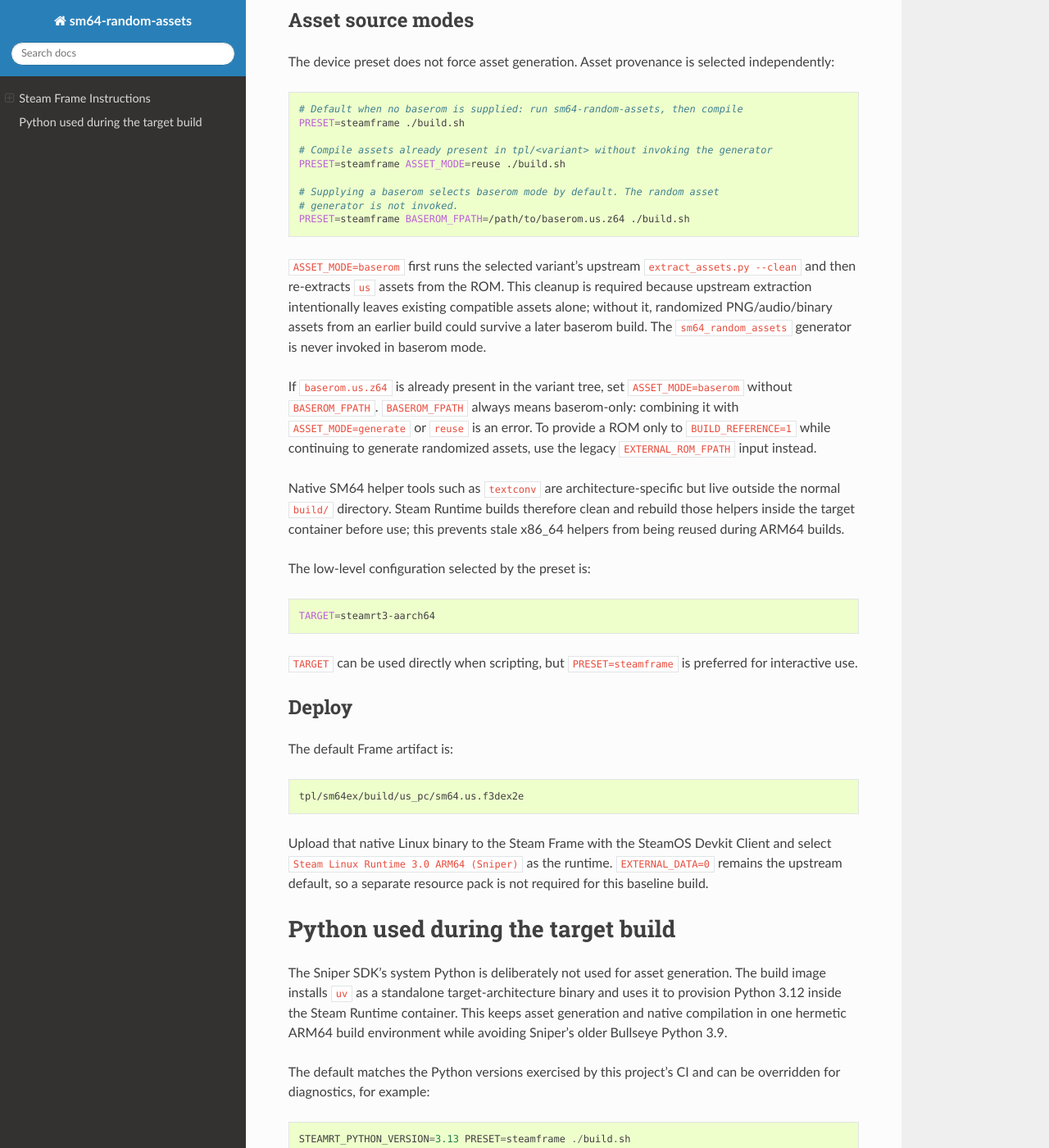
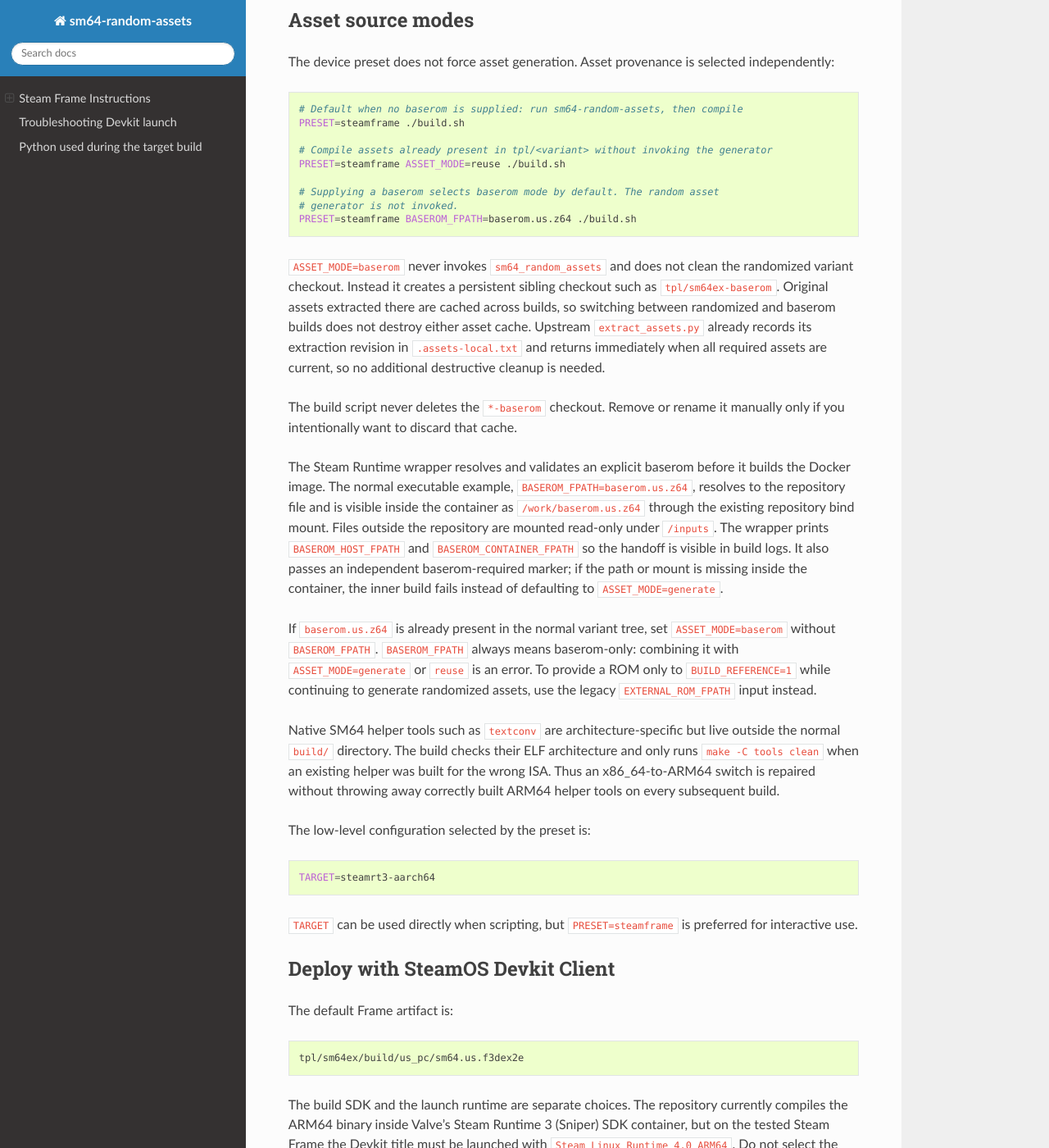
Before and after one commit to Erotemic/sm64-random-assets, a Sphinx documentation site: the page built from docs/source/manual/install_docs/install_on_steamframe.rst, in a window 1280 px wide and 1400 px high, scrolled down 1253 px. Shown: the whole window at 82% size. Built offline with Sphinx 7.4.7 and the Read the Docs theme 3.1.0, drawn with Linux system fonts in a browser that asks for light colours; pages that are not in the unit, such as notebooks, are missing from menus; some of the changed text lies outside the part shown.

Commit message:
Document Steam Frame Devkit deployment
Co-authored-by: GPT-5.6 Sol <noreply@openai.com>

```diff
--- a/docs/source/manual/install_docs/install_on_steamframe.rst
+++ b/docs/source/manual/install_docs/install_on_steamframe.rst
@@ -73,25 +73,41 @@ independently:
 
     # Supplying a baserom selects baserom mode by default. The random asset
     # generator is not invoked.
-    PRESET=steamframe BASEROM_FPATH=/path/to/baserom.us.z64 ./build.sh
+    PRESET=steamframe BASEROM_FPATH=baserom.us.z64 ./build.sh
 
-``ASSET_MODE=baserom`` first runs the selected variant's upstream
-``extract_assets.py --clean`` and then re-extracts ``us`` assets from the ROM.
-This cleanup is required because upstream extraction intentionally leaves
-existing compatible assets alone; without it, randomized PNG/audio/binary
-assets from an earlier build could survive a later baserom build. The
-``sm64_random_assets`` generator is never invoked in baserom mode.
+``ASSET_MODE=baserom`` never invokes ``sm64_random_assets`` and does not clean
+the randomized variant checkout. Instead it creates a persistent sibling
+checkout such as ``tpl/sm64ex-baserom``. Original assets extracted there are
+cached across builds, so switching between randomized and baserom builds does
+not destroy either asset cache. Upstream ``extract_assets.py`` already records
+its extraction revision in ``.assets-local.txt`` and returns immediately when
+all required assets are current, so no additional destructive cleanup is
+needed.
 
-If ``baserom.us.z64`` is already present in the variant tree, set
+The build script never deletes the ``*-baserom`` checkout. Remove or rename it
+manually only if you intentionally want to discard that cache.
+
+The Steam Runtime wrapper resolves and validates an explicit baserom before it
+builds the Docker image. The normal executable example,
+``BASEROM_FPATH=baserom.us.z64``, resolves to the repository file and is visible
+inside the container as ``/work/baserom.us.z64`` through the existing repository
+bind mount. Files outside the repository are mounted read-only under ``/inputs``.
+The wrapper prints ``BASEROM_HOST_FPATH`` and ``BASEROM_CONTAINER_FPATH`` so the
+handoff is visible in build logs. It also passes an independent baserom-required
+marker; if the path or mount is missing inside the container, the inner build
+fails instead of defaulting to ``ASSET_MODE=generate``.
+
+If ``baserom.us.z64`` is already present in the normal variant tree, set
 ``ASSET_MODE=baserom`` without ``BASEROM_FPATH``. ``BASEROM_FPATH`` always means
 baserom-only: combining it with ``ASSET_MODE=generate`` or ``reuse`` is an error.
 To provide a ROM only to ``BUILD_REFERENCE=1`` while continuing to generate
 randomized assets, use the legacy ``EXTERNAL_ROM_FPATH`` input instead.
 
 Native SM64 helper tools such as ``textconv`` are architecture-specific but
-live outside the normal ``build/`` directory. Steam Runtime builds therefore
-clean and rebuild those helpers inside the target container before use; this
-prevents stale x86_64 helpers from being reused during ARM64 builds.
+live outside the normal ``build/`` directory. The build checks their ELF
+architecture and only runs ``make -C tools clean`` when an existing helper was
+built for the wrong ISA. Thus an x86_64-to-ARM64 switch is repaired without
+throwing away correctly built ARM64 helper tools on every subsequent build.
 
 The low-level configuration selected by the preset is:
 
@@ -102,8 +118,8 @@ The low-level configuration selected by the preset is:
 ``TARGET`` can be used directly when scripting, but ``PRESET=steamframe`` is
 preferred for interactive use.
 
-Deploy
-======
+Deploy with SteamOS Devkit Client
+=================================
 
 The default Frame artifact is:
 
@@ -111,10 +127,62 @@ The default Frame artifact is:
 
     tpl/sm64ex/build/us_pc/sm64.us.f3dex2e
 
-Upload that native Linux binary to the Steam Frame with the SteamOS Devkit
-Client and select ``Steam Linux Runtime 3.0 ARM64 (Sniper)`` as the runtime.
+The build SDK and the launch runtime are separate choices. The repository
+currently compiles the ARM64 binary inside Valve's Steam Runtime 3 (Sniper) SDK
+container, but on the tested Steam Frame the Devkit title must be launched with
+``Steam Linux Runtime 4.0 ARM64``. Do not select the Runtime 3.0 ARM64 launch
+runtime just because the build target is named ``steamrt3-aarch64``.
+
+A working Devkit deployment is:
+
+#. Enable Developer Mode on the Steam Frame and pair it with the SteamOS Devkit
+   Client on the development machine.
+#. Open ``Title Upload`` in the Devkit Client.
+#. Use the build output directory as the local folder:
+
+   .. code:: text
+
+       tpl/sm64ex/build/us_pc
+
+#. Use this start command:
+
+   .. code:: text
+
+       sm64.us.f3dex2e
+
+#. Select ``Steam Linux Runtime 4.0 ARM64`` as the runtime.
+#. Upload the title. It should appear in the Frame library as a Devkit /
+   non-Steam title and can then be launched from the normal Steam UI.
+
 ``EXTERNAL_DATA=0`` remains the upstream default, so a separate resource pack
-is not required for this baseline build.
+is not required for this baseline build. SDL2 sees Steam's virtual gamepad when
+the title is launched through Steam, including haptics / rumble support.
+
+Troubleshooting Devkit launch
+-----------------------------
+
+If pressing Play briefly changes the button to Resume and then immediately back
+to Play, first verify the selected runtime. With the wrong runtime the Steam
+logs can show:
+
+.. code:: text
+
+    Invalid or Unsupported elf file.
+    This is likely due to a misconfigured x86-64 RootFS
+    Current RootFS path set to ''
+    RootFS path doesn't exist. This is required on AArch64 hosts
+    Use FEXRootFSFetcher to download a RootFS
+
+For a binary that ``file`` identifies as ARM AArch64, this message means Steam
+tried to route the native ARM64 executable through FEX instead of launching it
+natively. On the tested Frame, changing the Devkit title runtime to
+``Steam Linux Runtime 4.0 ARM64`` fixes that launch-path problem. Also make sure
+Steam is not forcing an x86 compatibility tool for the Devkit title.
+
+The ``LD_PRELOAD`` warnings about x86/x86_64 ``gameoverlayrenderer.so`` can
+appear around the same launch attempt; they are not the decisive failure. The
+FEX ``Invalid or Unsupported elf file`` / missing x86-64 RootFS message is the
+useful signature for a wrong launch runtime.
 
 Python used during the target build
 -----------------------------------
```
Also changed, not shown: README.rst (+24 -7 lines).
